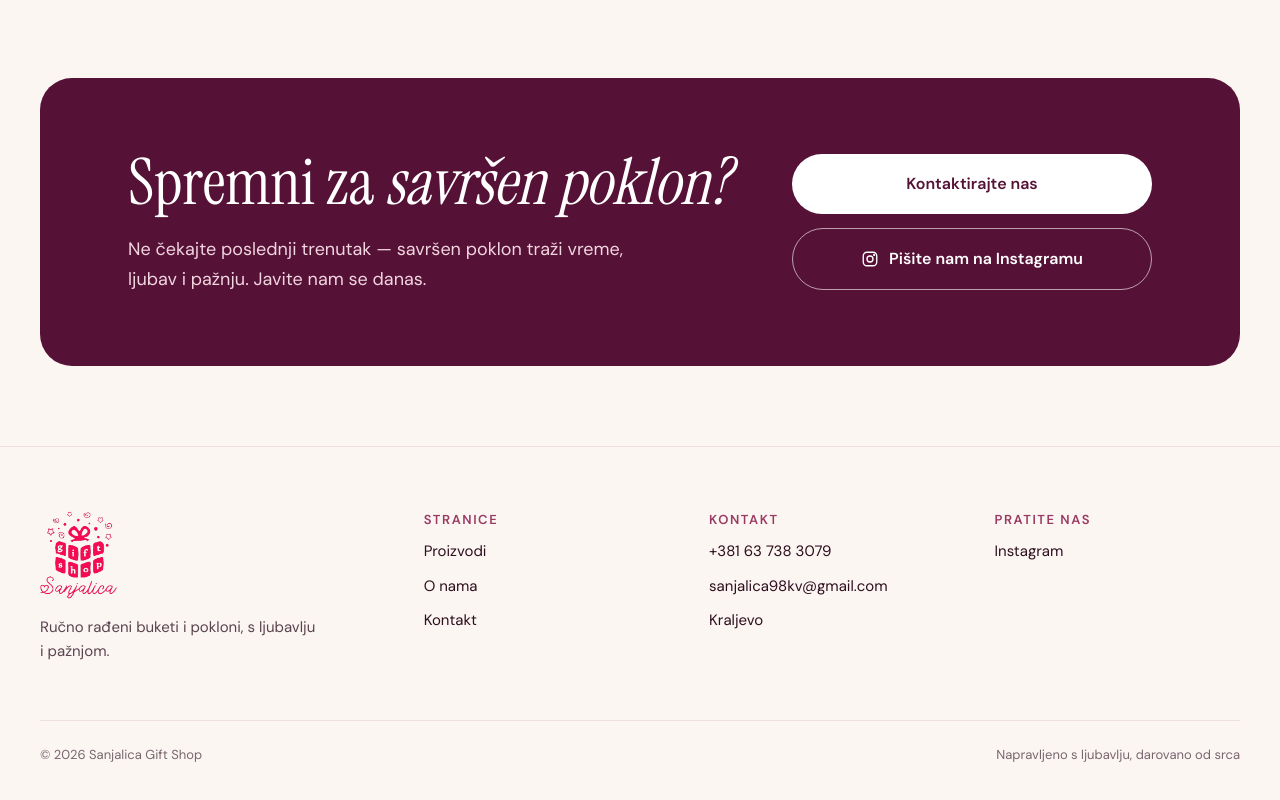
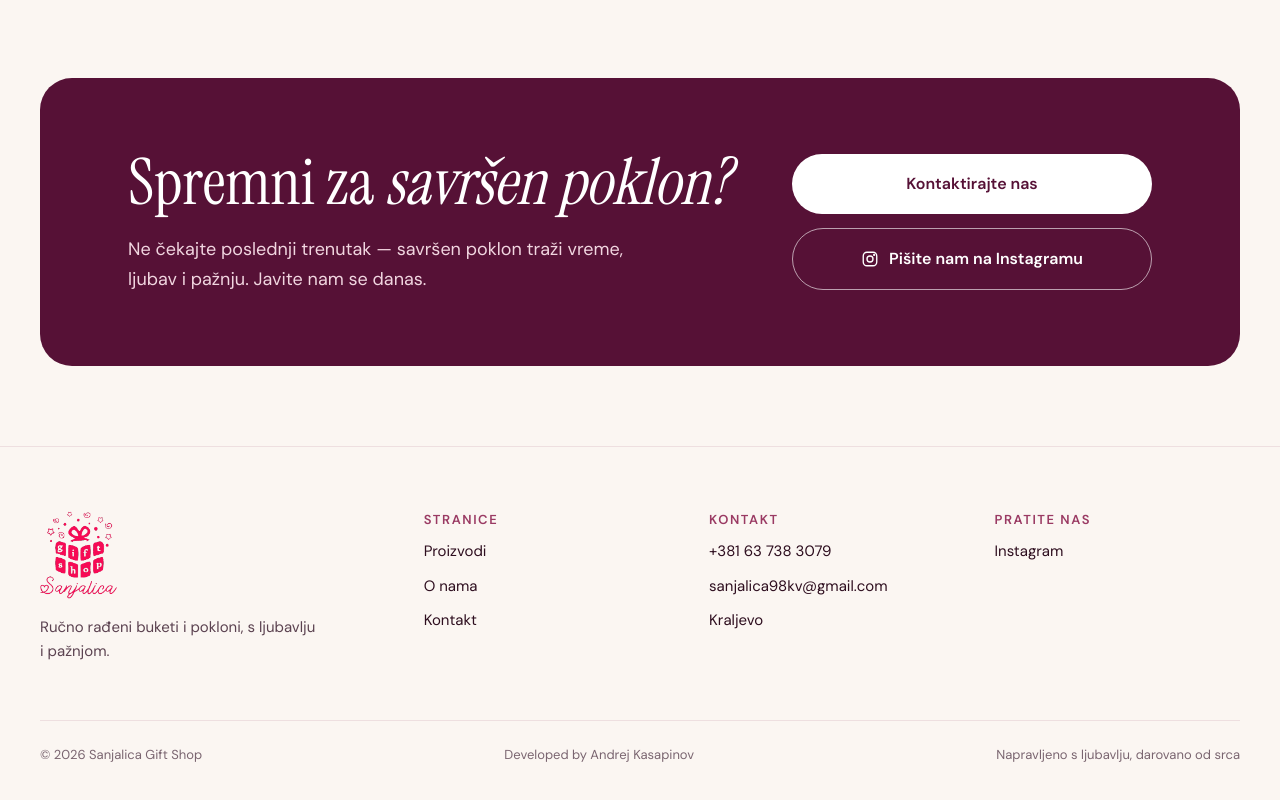
Before and after one commit to kasapinovandrej/SanjalicaWeb, a Next.js app: page / in a window 1280 px wide. Shown: the part 2161-2961 px from the top of the page. Built offline with nearby package versions, Linux system fonts and the light colour scheme; no server answers; the database is empty.

Commit message:
footer with andrej

```diff
--- a/components/Footer.tsx
+++ b/components/Footer.tsx
@@ -68,6 +68,14 @@ export default function Footer() {
           <span>
             © {new Date().getFullYear()} {site.name}
           </span>
+          <a
+            href="https://www.linkedin.com/in/andrej-kasapinov-19132427/"
+            className="hover:text-rose"
+            target="_blank"
+            rel="noopener noreferrer"
+          >
+            Developed by Andrej Kasapinov
+          </a>
           <span className="hidden lg:inline">
             Napravljeno s ljubavlju, darovano od srca
           </span>
```
